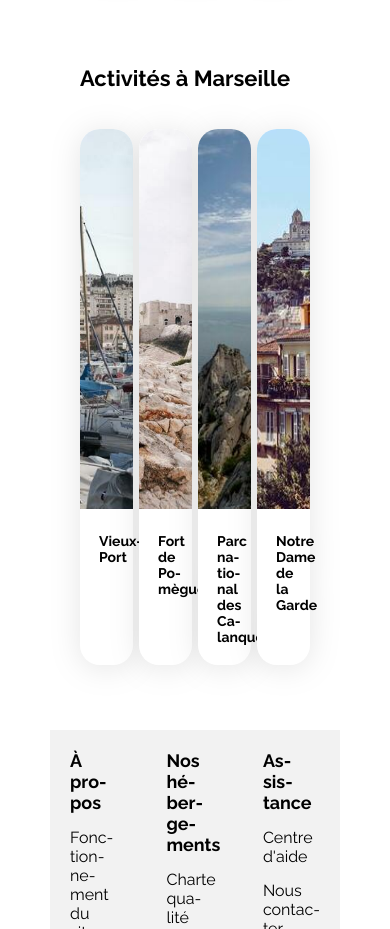
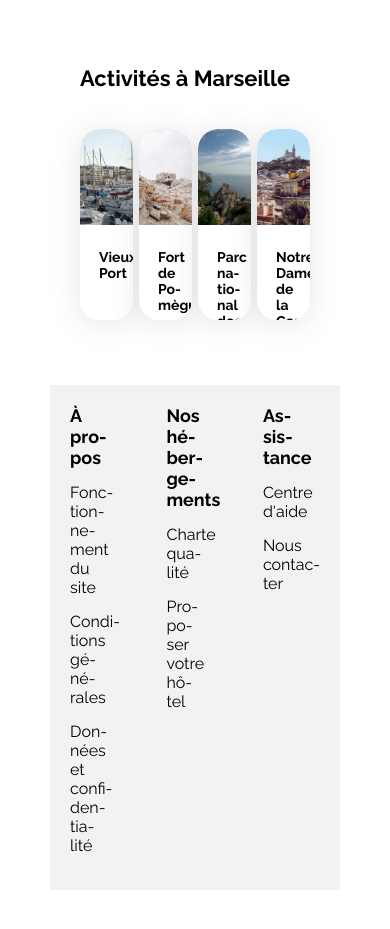
Before and after one commit to pika2A/Agence-de-voyage, a plain HTML site: page index.html in a window 390 px wide. Shown: the part 2360-3289 px from the top of the page. After the commit the page ends 3250 px from the top, so only its background shows below. Drawn offline with Linux system fonts and the light colour scheme.

Commit message:
petites modifications responsives

```diff
--- a/css/style.css
+++ b/css/style.css
@@ -414,6 +414,16 @@ form {
     display: none;
   }
 
+  .card-activites {
+    overflow: auto;
+  }
+
+
+
+  .card-activites img {
+    height: 50%;
+  }
+
   .footer-list,
   li {
     width: 20%;
```
